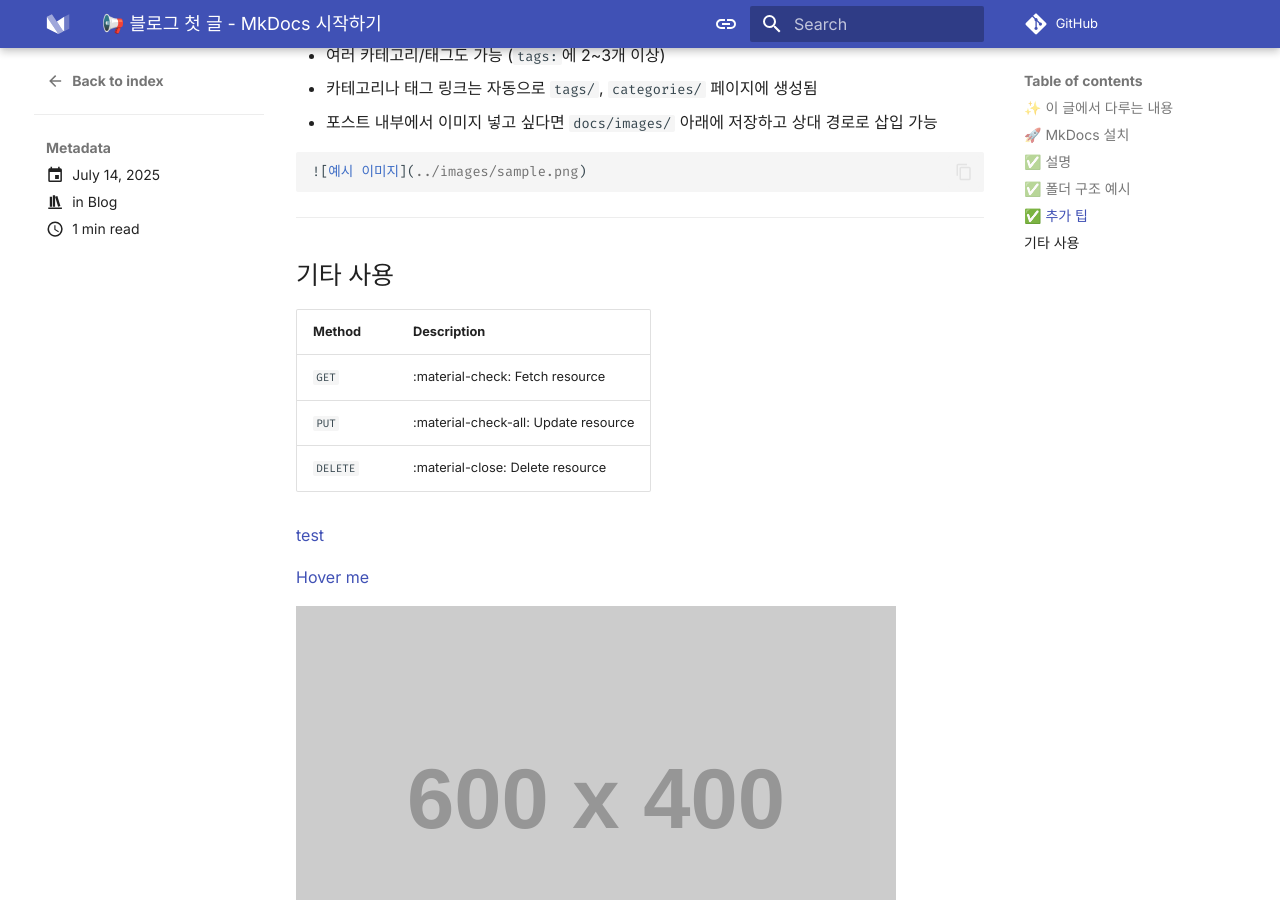
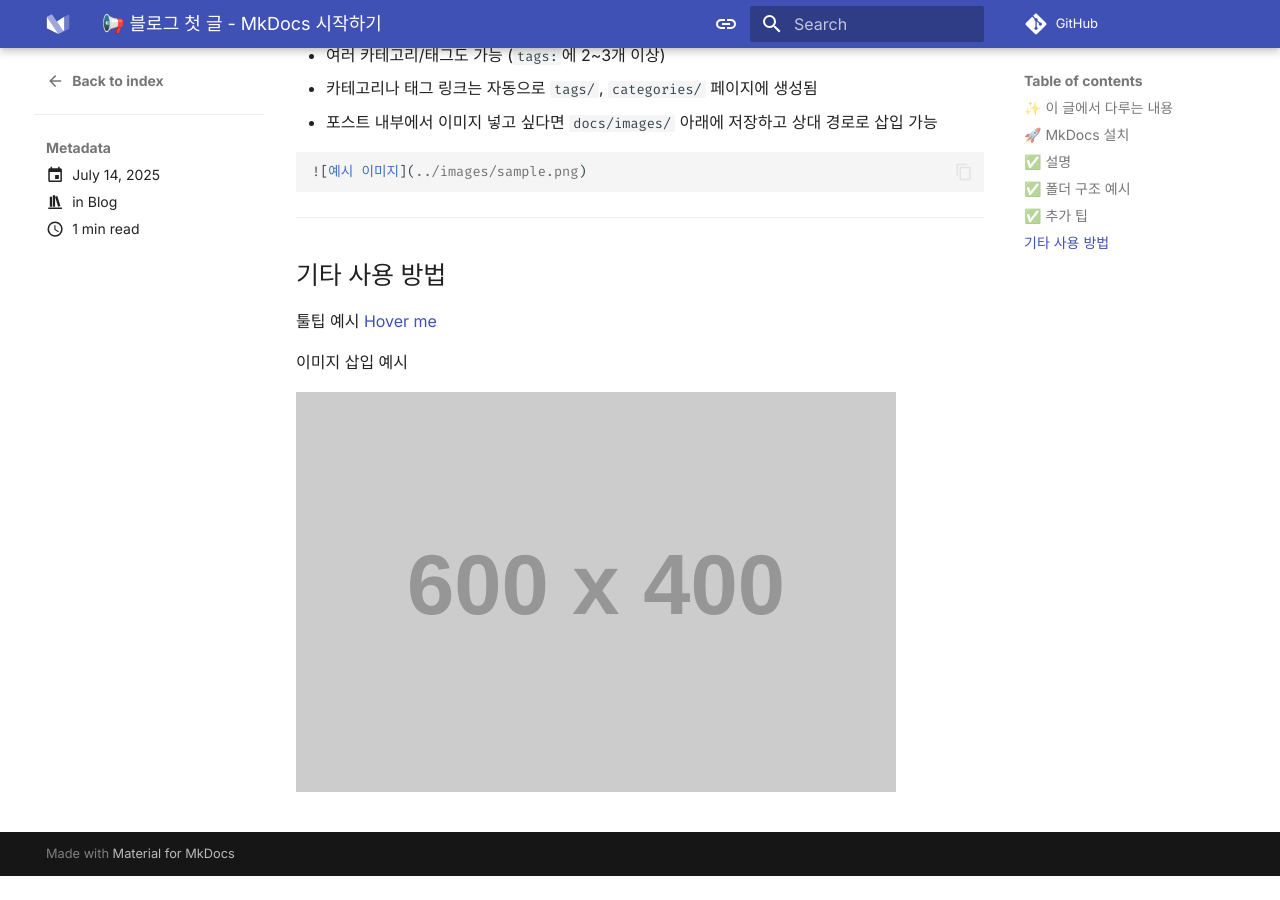
Before and after one commit to kmj8843/kmj8843.github.io, an MkDocs documentation site: the page built from docs/blog/posts/2025-07-14-first-post.md, in a window 1280 px wide and 900 px high, scrolled down 1431 px. Built offline with MkDocs 1.6.1 and Material for MkDocs 9.7.7, drawn with Linux system fonts in a browser that asks for light colours; comment, search, counter and statistics services are not loaded; after the commit the page ends 2307 px from its top, so only the background shows below that.

```diff
--- a/docs/blog/posts/2025-07-14-first-post.md
+++ b/docs/blog/posts/2025-07-14-first-post.md
@@ -68,16 +68,10 @@
 
 ---
 
-## 기타 사용
+## 기타 사용 방법
 
-| Method   | Description                          |
-| -------- | ------------------------------------ |
-| `GET`    | :material-check: Fetch resource      |
-| `PUT`    | :material-check-all: Update resource |
-| `DELETE` | :material-close: Delete resource     |
+툴팁 예시
+[Hover me](https://example.com "I'm a tooltip!")
 
-[test]
-[test]: ../index.md#scrollview
-
-[Hover me](https://example.com "I'm a tooltip!")
+이미지 삽입 예시
 ![Image title](https://dummyimage.com/600x400/eee/aaa){ align=left }
```
Also changed, not shown: 1 other file.
